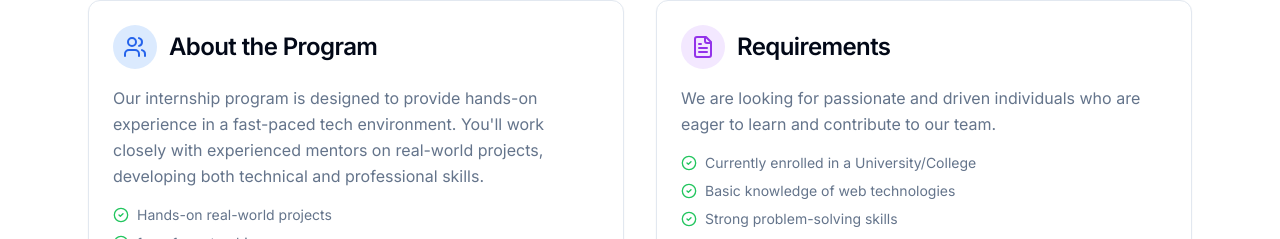
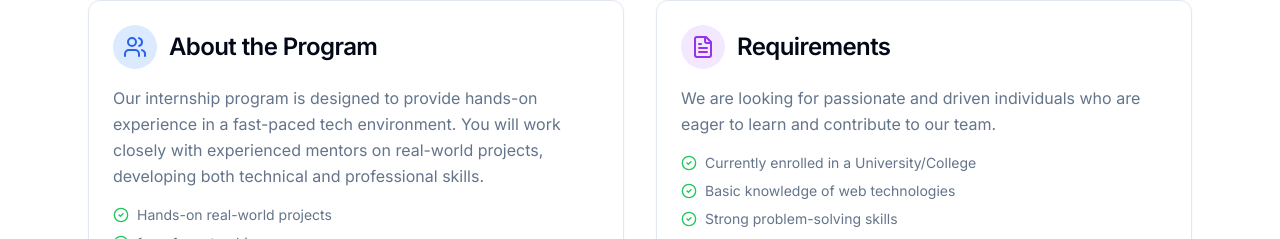
Before and after one commit to ndiecyber/SH03-Internship-System, a Next.js app: page /internship-information in a window 1280 px wide. Shown: the part 225-464 px from the top of the page. Built offline with nearby package versions, Linux system fonts and the light colour scheme.

Commit message:
fix: escape apostrophe in internship-information page to pass ESLint build

```diff
--- a/src/app/(public)/internship-information/page.tsx
+++ b/src/app/(public)/internship-information/page.tsx
@@ -20,7 +20,7 @@ export default function InternshipInformationPage() {
           </div>
           <p className="text-muted-foreground leading-relaxed">
             Our internship program is designed to provide hands-on experience in a fast-paced tech environment.
-            You'll work closely with experienced mentors on real-world projects, developing both technical and professional skills.
+            You will work closely with experienced mentors on real-world projects, developing both technical and professional skills.
           </p>
           <ul className="space-y-2 mt-4">
             {['Hands-on real-world projects', '1-on-1 mentorship', 'Flexible working hours', 'Certificate upon completion'].map((item, i) => (
```
